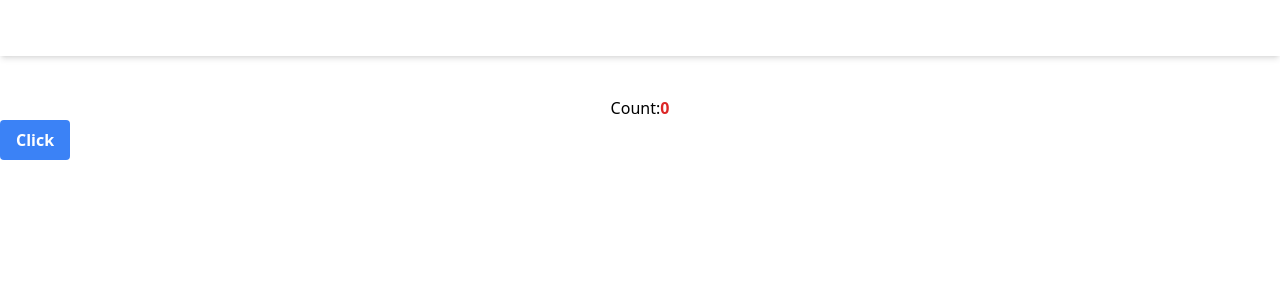
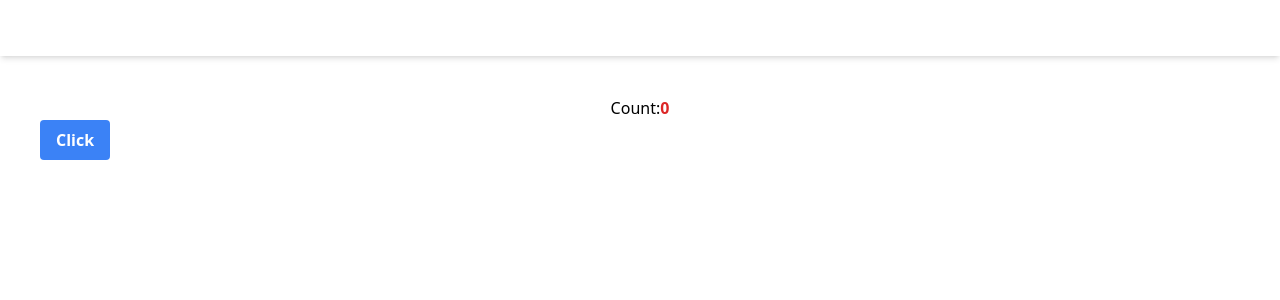
Before and after one commit to danghuytu12/demoNext, a Next.js app: page / in a window 1280 px wide. Shown: the top 300 px of the page. Built offline with nearby package versions, Linux system fonts and the light colour scheme.

Commit message:
style button click

```diff
--- a/pages/index.tsx
+++ b/pages/index.tsx
@@ -19,7 +19,7 @@
       <Header />
       <Main count={count} />
       <button
-        className="bg-blue-500 hover:bg-blue-700 text-white font-bold py-2 px-4 rounded "
+        className="bg-blue-500 hover:bg-blue-700 text-white font-bold py-2 px-4 rounded mx-10"
         onClick={handleClick}
       >
         Click
```
